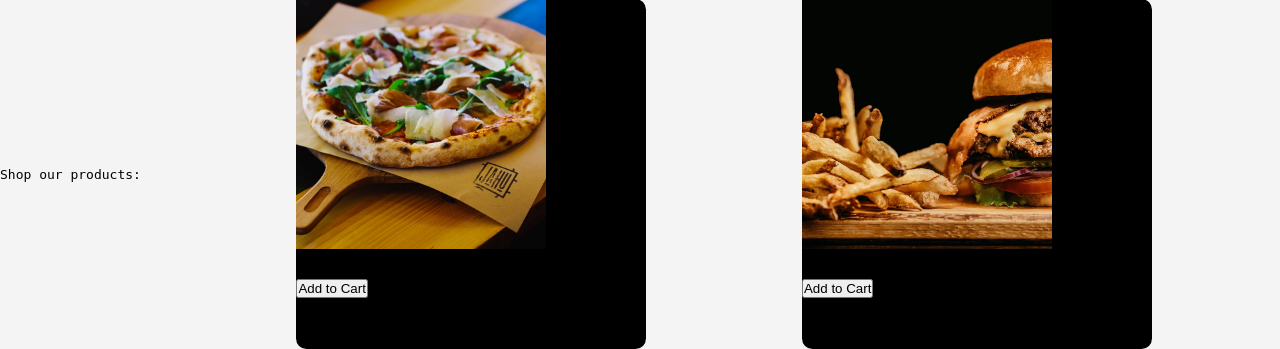
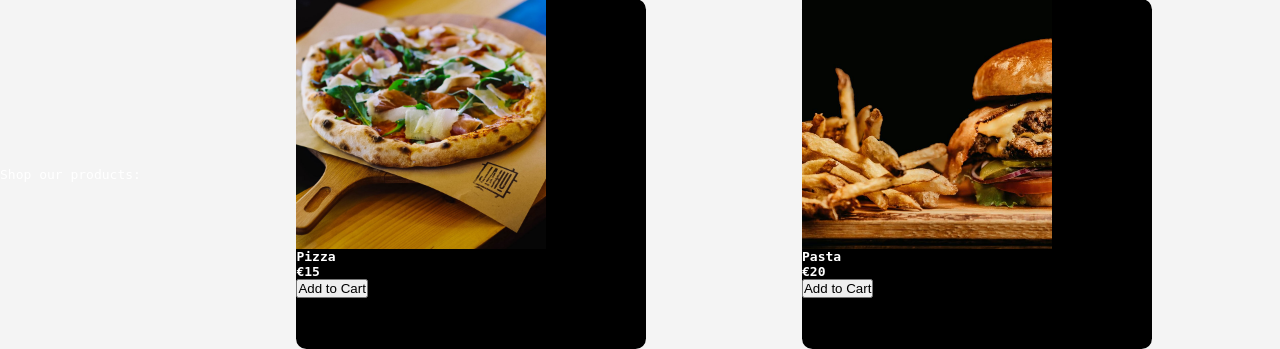
Before and after one commit to ThijmThijm22/GipSite, a PHP site: page /products.html in a window 1280 px wide. Shown: the part 801-1150 px from the top of the page. Run offline with PHP 8.4, Linux system fonts and the light colour scheme.

Commit message:
committttt

```diff
--- a/style2.css
+++ b/style2.css
@@ -8,6 +8,7 @@ body {
     background: #f4f4f4;
     font-family: monospace;
     overflow-x: hidden;
+    color: #fff;
 }
 
 
```
Also changed, not shown: style.css (line endings or trailing spaces).
